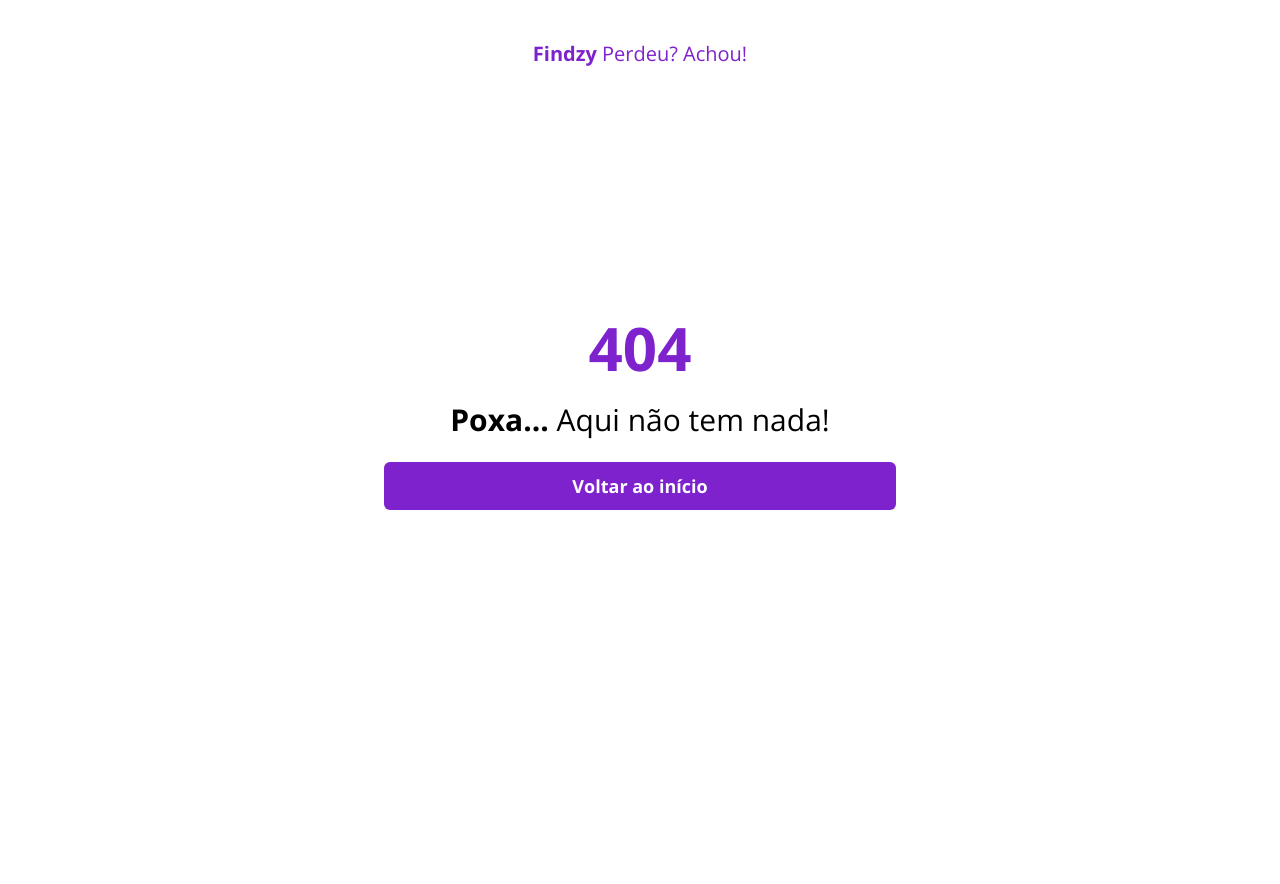
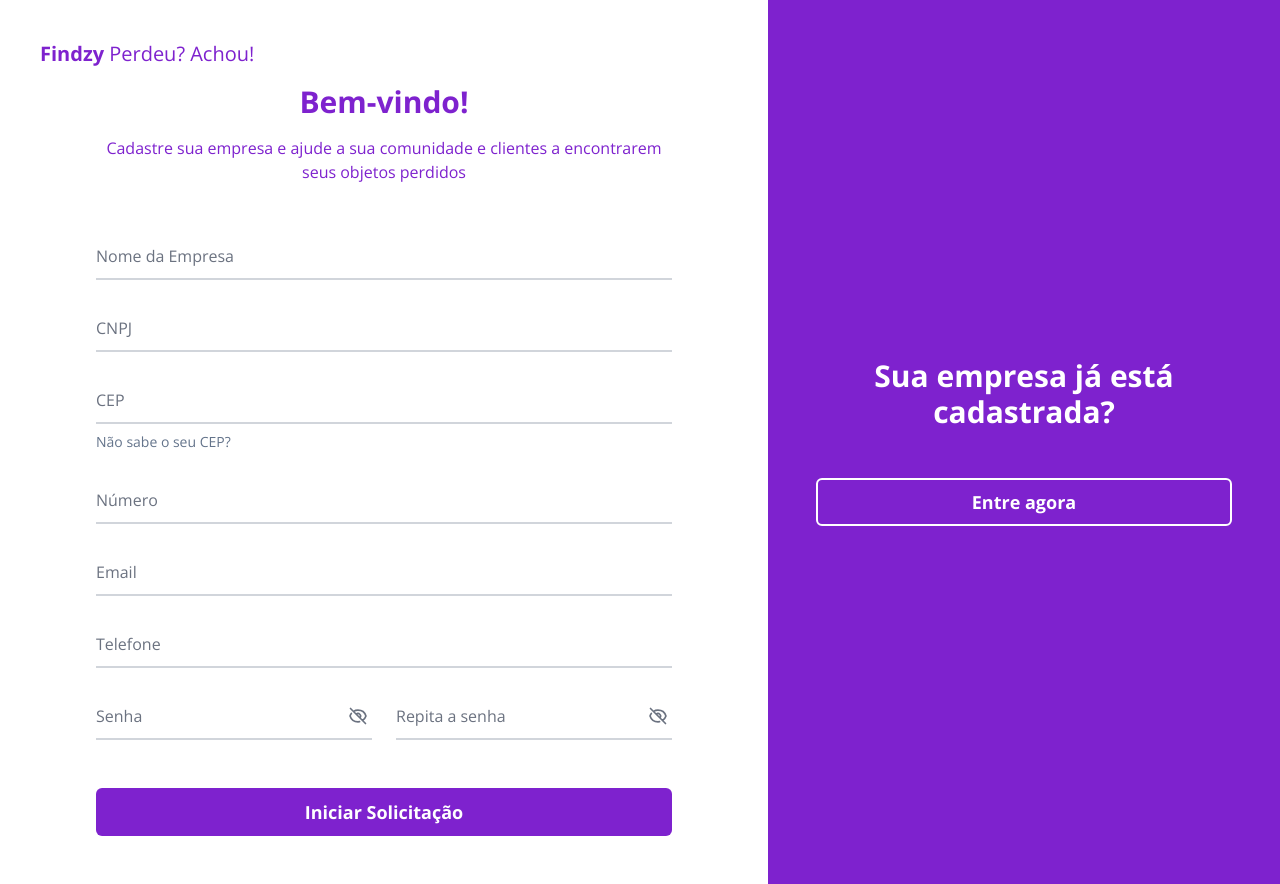
Before and after one commit to KaykySousa/Findzy, a Next.js app: page /register/company in a window 1280 px wide. Before the commit this address had no page. Before the commit the page ends 800 px from the top, so only its background shows below. Built offline with nearby package versions, Linux system fonts and the light colour scheme; what prettier-plugin-tailwindcss would draw is missing.

Commit message:
add: company register page

```diff
--- /dev/null
+++ b/src/pages/register/company.tsx
@@ -0,0 +1,218 @@
+import { Anchor, Button, Input, LinkButton } from "@/design/index"
+import CustomError from "@/utils/CustomError"
+import axios from "axios"
+import { useRouter } from "next/router"
+import { FormEvent, useState } from "react"
+import { toast } from "react-toastify"
+
+export default function RegisterUser() {
+	const [name, setName] = useState("")
+	const [cnpj, setCnpj] = useState("")
+	const [cep, setCep] = useState("")
+	const [email, setEmail] = useState("")
+	const [phone, setPhone] = useState("")
+	const [number, setNumber] = useState("")
+	const [address, setAddress] = useState("")
+	const [password, setPassword] = useState("")
+	const [passwordConfirmation, setPasswordConfirmation] = useState("")
+
+	const router = useRouter()
+
+	const [loading, setLoading] = useState(false)
+
+	async function getAddressByCep() {
+		try {
+			const { data: address } = await axios.get(
+				`https://viacep.com.br/ws/${cep}/json/`,
+				{}
+			)
+
+			if (address.erro) throw new CustomError("CPF Inválido")
+
+			setAddress(
+				`${address.logradouro} - ${address.bairro} - ${address.localidade} - ${address.uf}`
+			)
+		} catch (err) {
+			if (err instanceof Error) {
+				setAddress("")
+				toast.error(err.message)
+			}
+		}
+	}
+
+	async function handleSubmit(e: FormEvent) {
+		e.preventDefault()
+
+		try {
+			// if (password !== passwordConfirmation) {
+			// 	throw new CustomError("As senhas não conferem")
+			// }
+			// setLoading(true)
+			// const { data: registerResponse } =
+			// 	await api.post<RegisterResponseData>("/api/register/user", {
+			// 		name,
+			// 		email,
+			// 		password,
+			// 	})
+			// setCookie(null, "findzy.token", registerResponse.token, {
+			// 	path: "/",
+			// 	maxAge: 60 * 60, // 1 hour
+			// })
+			// router.push("/")
+		} catch (err) {
+			if (axios.isAxiosError(err)) {
+				const error = (err.response?.data as any).error
+				toast.error(error)
+			} else if (err instanceof Error) {
+				toast.error(err.message)
+			}
+
+			setLoading(false)
+		}
+	}
+
+	return (
+		<div className="flex min-h-screen w-full">
+			<div className="flex flex-1 flex-col items-center p-5 md:justify-center lg:p-10">
+				<span className="mb-4 hidden self-start text-xl text-purple-700 lg:block">
+					<strong>Findzy</strong> Perdeu? Achou!
+				</span>
+				<div className="flex w-full max-w-xl flex-1 flex-col items-center md:justify-center">
+					<span className="mb-4 text-lg font-bold text-purple-700 md:text-3xl lg:hidden">
+						Findzy
+					</span>
+					<span className="mb-4 hidden text-3xl font-bold text-purple-700 lg:block">
+						Bem-vindo!
+					</span>
+					<p className="mb-12 text-center text-purple-700">
+						Cadastre sua empresa e ajude a sua comunidade e clientes
+						a encontrarem seus objetos perdidos
+					</p>
+					<form
+						id="user-register-form"
+						className="mb-12 flex w-full flex-col gap-y-6"
+						onSubmit={handleSubmit}
+					>
+						<Input
+							placeholder="Nome da Empresa"
+							required
+							value={name}
+							onChange={(e) => {
+								setName(e.target.value)
+							}}
+						/>
+						<Input
+							placeholder="CNPJ"
+							required
+							value={cnpj}
+							onChange={(e) => {
+								setCnpj(e.target.value)
+							}}
+						/>
+						<div>
+							<Input
+								placeholder="CEP"
+								required
+								value={cep}
+								onChange={(e) => {
+									setCep(e.target.value)
+								}}
+								onBlur={(e) => {
+									if (e.target.value.length === 8) {
+										getAddressByCep()
+									}
+								}}
+							/>
+							<Anchor
+								className="mt-2 block"
+								href="https://buscacepinter.correios.com.br/app/endereco/index.php"
+								target="_blank"
+								rel="noopener noreferrer"
+							>
+								Não sabe o seu CEP?
+							</Anchor>
+							<span className="text-sm text-slate-500">
+								{address}
+							</span>
+						</div>
+						<Input
+							placeholder="Número"
+							required
+							value={number}
+							onChange={(e) => {
+								setNumber(e.target.value)
+							}}
+						/>
+						<Input
+							type="email"
+							placeholder="Email"
+							required
+							value={email}
+							onChange={(e) => {
+								setEmail(e.target.value)
+							}}
+						/>
+						<Input
+							type="email"
+							placeholder="Telefone"
+							required
+							value={phone}
+							onChange={(e) => {
+								setPhone(e.target.value)
+							}}
+						/>
+						<div className="flex w-full flex-col gap-y-6 md:flex-row md:gap-x-6">
+							<Input
+								placeholder="Senha"
+								minLength={8}
+								togglePassword
+								required
+								value={password}
+								onChange={(e) => {
+									setPassword(e.target.value)
+								}}
+							/>
+							<Input
+								placeholder="Repita a senha"
+								minLength={8}
+								togglePassword
+								required
+								value={passwordConfirmation}
+								onChange={(e) => {
+									setPasswordConfirmation(e.target.value)
+								}}
+							/>
+						</div>
+					</form>
+					<Button
+						type="submit"
+						form="user-register-form"
+						className="mb-2"
+						loading={loading}
+					>
+						Iniciar Solicitação
+					</Button>
+					<LinkButton
+						href="/login"
+						className="lg:hidden"
+						theme="secondary"
+					>
+						Empresa já cadastrada? Entre
+					</LinkButton>
+				</div>
+			</div>
+
+			<div className="hidden w-2/5 flex-col items-center justify-center gap-y-12 bg-purple-700 p-12 lg:flex">
+				<p className="text-center text-3xl font-bold text-white">
+					Sua empresa já está cadastrada?
+				</p>
+				<LinkButton
+					href="/login"
+					buttonClassName="border-2 border-white"
+				>
+					Entre agora
+				</LinkButton>
+			</div>
+		</div>
+	)
+}
```
